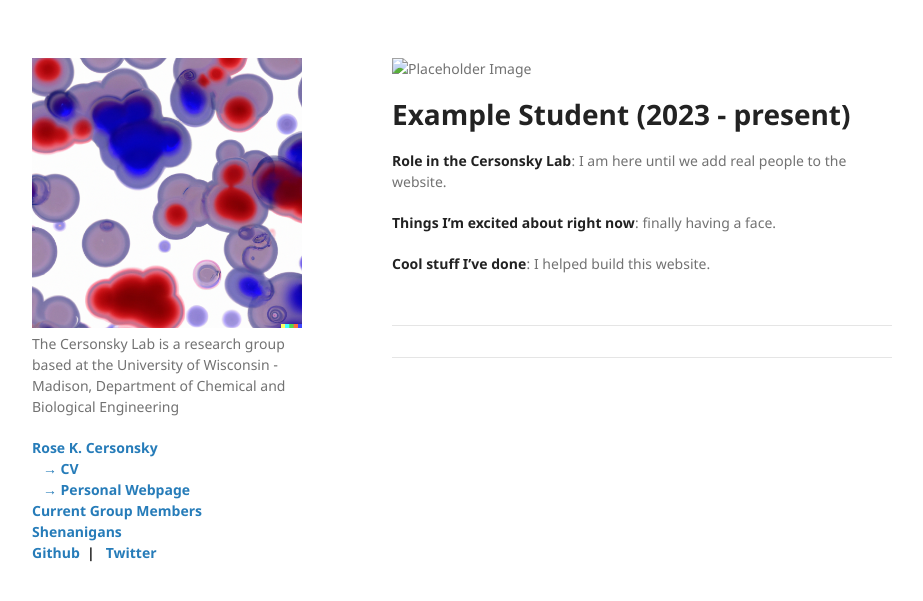
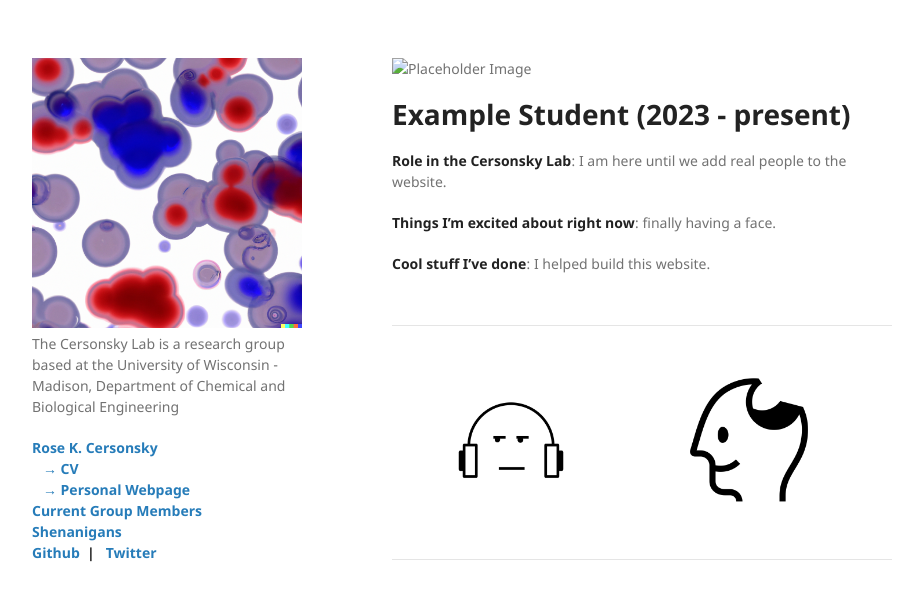
Before and after one commit to trysmiles/website, a Jekyll site: the page built from members/example_student.md, in a window 1280 px wide. Shown: the top 601 px of the page, without its empty margins (178-1101 px from the left). Built offline with Jekyll 4.4.1, drawn with Linux system fonts in a browser that asks for light colours.

Commit message:
fixing links

```diff
--- a/members/example_student.md
+++ b/members/example_student.md
@@ -26,4 +26,4 @@ layout: default
 
 |      |      |      |
 |:----:|:----:|:----:|
-|![](./assets/member_images/example_student_1.png) | ![](./website/assets/member_images/example_student_2.png) | ![](./website/assets/member_images/example_student_3.png) |
+|![](/assets/img/example_student_1.png) | ![](/website/assets/img/example_student_2.png) | ![](./website/assets/member_images/example_student_3.png) |
```
Also changed, not shown: assets/img/example_student.png (renamed from assets/member_images/example_student.png), assets/img/example_student_1.png (renamed from assets/member_images/example_student_1.png), assets/img/example_student_2.png (renamed from assets/member_images/example_student_2.png), assets/img/example_student_3.png (renamed from assets/member_images/example_student_3.png).
